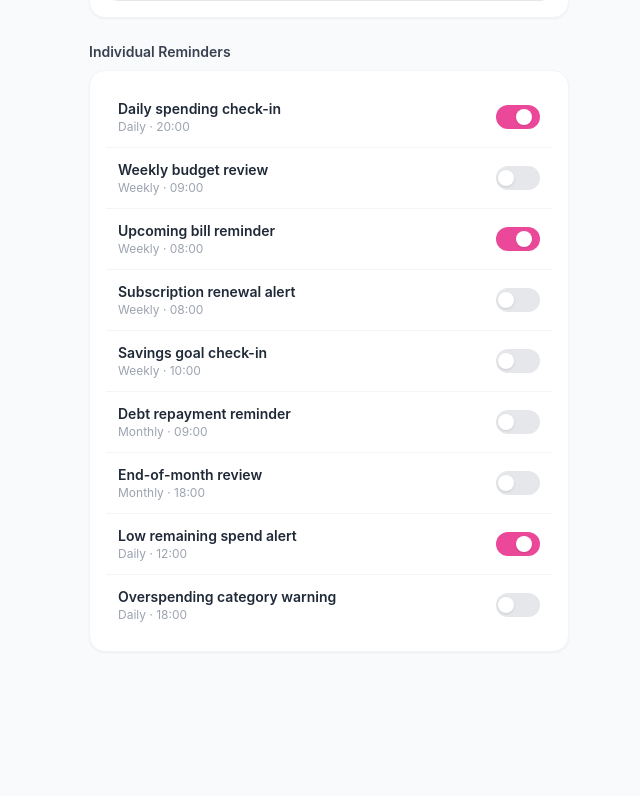
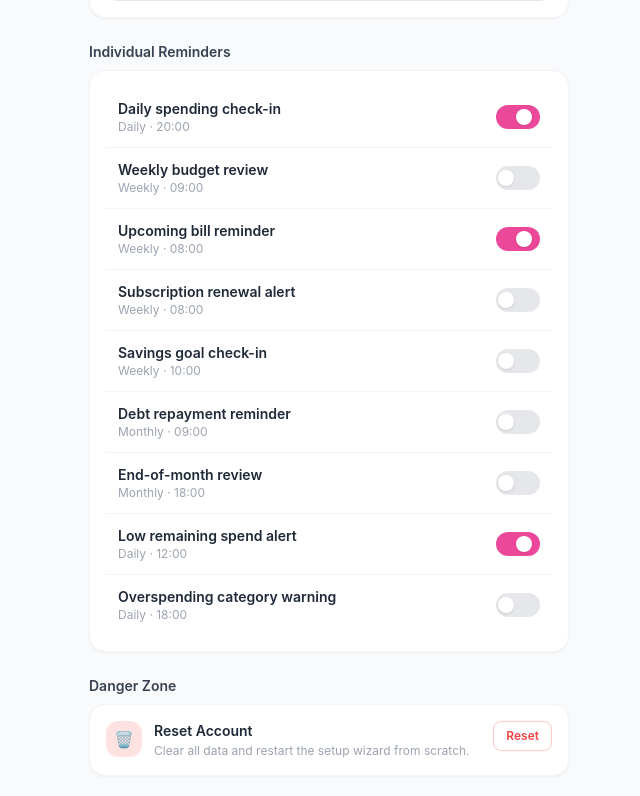
Before and after one commit to Connor-02/happyspends, a Next.js app: page /settings in a window 1280 px wide. Shown: the part 1067-1863 px from the top of the page, without its empty margins (311-951 px from the left). Before the commit the page ends 1815 px from the top, so only its background shows below. Built offline with nearby package versions, Linux system fonts and the light colour scheme.

Commit message:
feat: add Reset Account option in settings

```diff
--- a/app/(app)/settings/page.tsx
+++ b/app/(app)/settings/page.tsx
@@ -1,6 +1,8 @@
 'use client';
 import { useState, useEffect } from 'react';
+import { useRouter } from 'next/navigation';
 import { motion, AnimatePresence } from 'framer-motion';
+import { clearAllData } from '@/lib/store';
 import {
   loadPremiumStore,
   saveNotificationPreferences,
@@ -22,10 +24,17 @@ function stagger(i: number) {
 }
 
 export default function SettingsPage() {
+  const router = useRouter();
   const [prefs, setPrefs] = useState<NotificationPreference | null>(null);
   const [reminders, setReminders] = useState<Reminder[]>([]);
   const [permission, setPermission] = useState<NotificationPermission>('default');
   const [saved, setSaved] = useState(false);
+  const [showResetConfirm, setShowResetConfirm] = useState(false);
+
+  const handleReset = () => {
+    clearAllData();
+    router.replace('/onboarding');
+  };
 
   useEffect(() => {
     const store = loadPremiumStore();
@@ -213,8 +222,74 @@ export default function SettingsPage() {
         </Card>
       </motion.div>
 
+      {/* Danger zone */}
+      <motion.div {...stagger(7)}>
+        <p className="text-sm font-semibold text-gray-700 dark:text-gray-200 mb-2">Danger Zone</p>
+        <Card className="p-4">
+          <div className="flex items-start gap-3">
+            <div className="w-9 h-9 rounded-xl bg-red-100 dark:bg-red-900/30 flex items-center justify-center flex-shrink-0">
+              <span className="text-base">🗑️</span>
+            </div>
+            <div className="flex-1">
+              <p className="text-sm font-semibold text-gray-800 dark:text-gray-100">Reset Account</p>
+              <p className="text-xs text-gray-400 mt-0.5">Clear all data and restart the setup wizard from scratch.</p>
+            </div>
+            <button
+              onClick={() => setShowResetConfirm(true)}
+              className="text-xs font-semibold text-red-500 border border-red-200 dark:border-red-900 rounded-lg px-3 py-1.5 hover:bg-red-50 dark:hover:bg-red-950/30 transition-colors flex-shrink-0"
+            >
+              Reset
+            </button>
+          </div>
+        </Card>
+      </motion.div>
+
       {/* Save confirmation */}
       <AnimatedSavedBanner visible={saved} />
+
+      {/* Reset confirmation modal */}
+      <AnimatePresence>
+        {showResetConfirm && (
+          <motion.div
+            initial={{ opacity: 0 }}
+            animate={{ opacity: 1 }}
+            exit={{ opacity: 0 }}
+            className="fixed inset-0 z-50 flex items-end justify-center bg-black/50 backdrop-blur-sm px-4 pb-8"
+            onClick={() => setShowResetConfirm(false)}
+          >
+            <motion.div
+              initial={{ y: 60, opacity: 0 }}
+              animate={{ y: 0, opacity: 1 }}
+              exit={{ y: 60, opacity: 0 }}
+              transition={{ type: 'spring', stiffness: 380, damping: 30 }}
+              onClick={(e) => e.stopPropagation()}
+              className="w-full max-w-sm bg-white dark:bg-gray-900 rounded-3xl p-6 shadow-2xl"
+            >
+              <div className="text-center mb-5">
+                <div className="text-4xl mb-3">⚠️</div>
+                <h2 className="text-lg font-extrabold text-gray-900 dark:text-white">Reset your account?</h2>
+                <p className="text-sm text-gray-500 dark:text-gray-400 mt-2 leading-relaxed">
+                  This will permanently delete all your budget data, transactions, goals, and settings. This cannot be undone.
+                </p>
+              </div>
+              <div className="flex gap-3">
+                <button
+                  onClick={() => setShowResetConfirm(false)}
+                  className="flex-1 py-3 rounded-2xl border border-gray-200 dark:border-gray-700 text-sm font-semibold text-gray-700 dark:text-gray-300 hover:bg-gray-50 dark:hover:bg-gray-800 transition-colors"
+                >
+                  Cancel
+                </button>
+                <button
+                  onClick={handleReset}
+                  className="flex-1 py-3 rounded-2xl bg-red-500 text-white text-sm font-bold hover:bg-red-600 transition-colors"
+                >
+                  Yes, Reset
+                </button>
+              </div>
+            </motion.div>
+          </motion.div>
+        )}
+      </AnimatePresence>
     </div>
   );
 }
--- a/lib/store.ts
+++ b/lib/store.ts
@@ -163,6 +163,14 @@ export function resetStore(): void {
   localStorage.removeItem(STORAGE_KEY);
 }
 
+// ─── Full account wipe (all localStorage keys) ───────────────────────────────
+export function clearAllData(): void {
+  if (isServer()) return;
+  localStorage.removeItem(STORAGE_KEY);
+  localStorage.removeItem('happyspends_premium');
+  localStorage.removeItem('happyspends_onboarding');
+}
+
 export function exportJSON(): string {
   return JSON.stringify(loadStore(), null, 2);
 }
```
